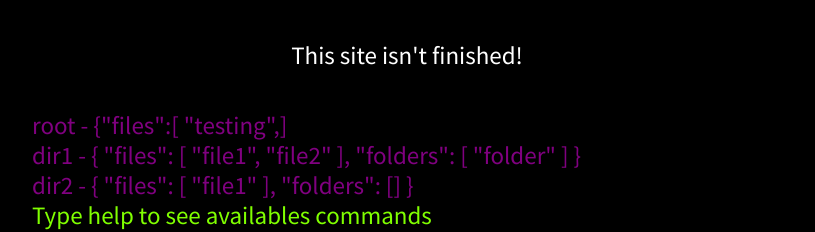
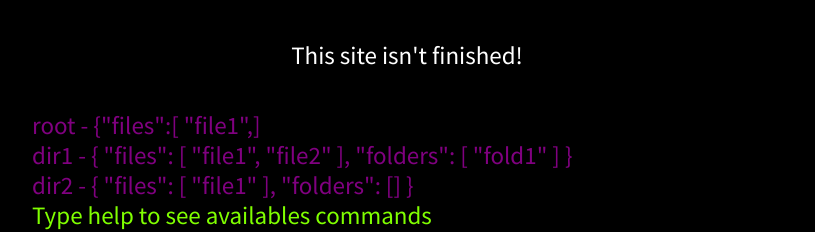
Before and after one commit to amerre/Terminal, a Vue app: page / in a window 1280 px wide. Shown: the top 232 px of the page, without its empty margins (233-1048 px from the left). Built offline with nearby package versions, Linux system fonts and the light colour scheme.

Commit message:
:construction: Modifying files and folders name for prod

```diff
--- a/src/store.js
+++ b/src/store.js
@@ -10,9 +10,9 @@ export default new Vuex.Store({
     helpMsg:
       "Hi! Here you can navigate between files (cd), create directories (mkdir) and create files (touch). Right now you can't navigate inside nested files, but I'm working on it!",
     input: "",
-    files: ["testing"],
+    files: ["file1"],
     folders: {
-      dir1: { files: ["file1", "file2"], folders: ["folder"] },
+      dir1: { files: ["file1", "file2"], folders: ["fold1"] },
       dir2: { files: ["file1"], folders: [] }
     }
   },
```
